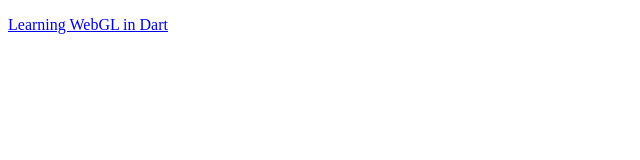
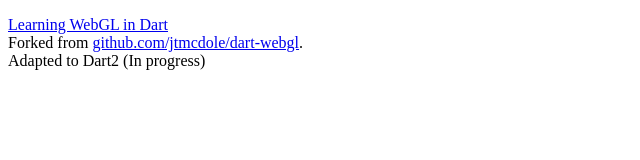
Before and after one commit to youryharchenko/site, a plain HTML site: page index.html in a window 1280 px wide. Shown: the whole page, without its empty margins (0-640 px from the left). Drawn offline with Linux system fonts and the light colour scheme.

Commit message:
index.html changed

```diff
--- a/index.html
+++ b/index.html
@@ -7,6 +7,12 @@
     <link rel="stylesheet" href="main.css">
   </head>
   <body>
-    <p><a href="webgl/index.html">Learning WebGL in Dart</a></p>
+    <p>
+        <a href="webgl/index.html">Learning WebGL in Dart</a>
+        <br/>
+        Forked from <a href="https://github.com/jtmcdole/dart-webgl">github.com/jtmcdole/dart-webgl</a>.
+        <br/>
+        Adapted to Dart2 (In progress)
+    </p>
   </body>
 </html>
```
